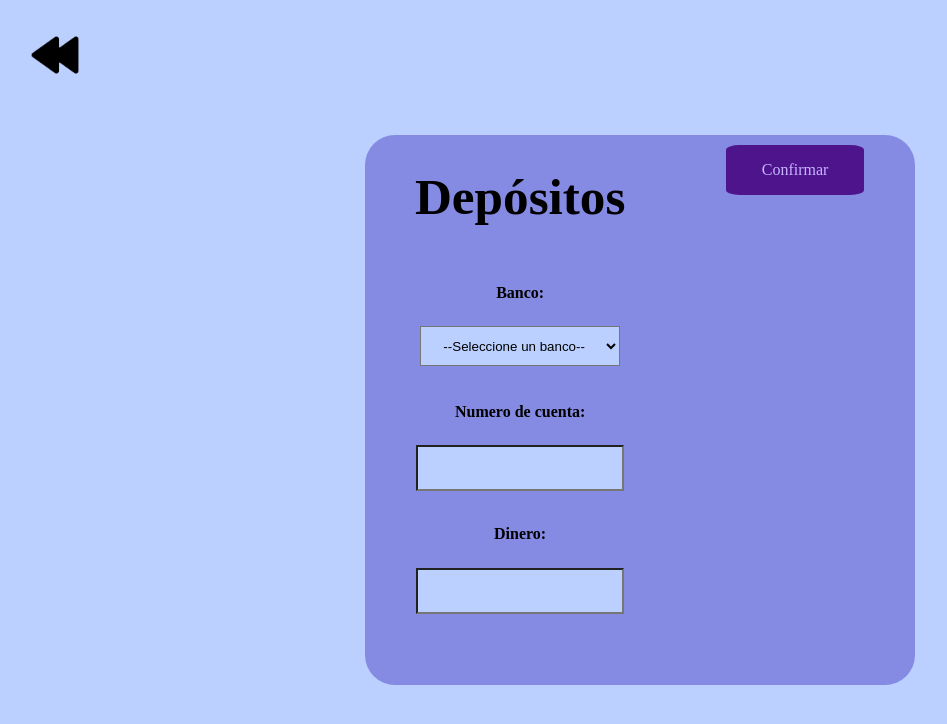
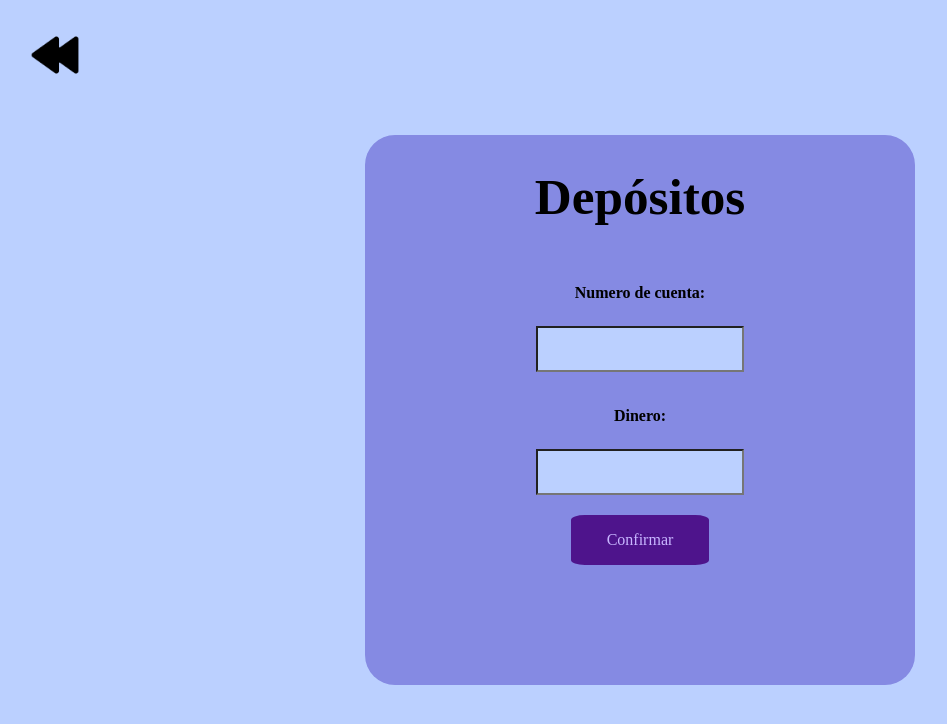
Before and after one commit to ZhantyDev/proyecto-web, a React (Vite) app in the folder front-proyecto/: page /depositos in a window 1280 px wide. Shown: the top 724 px of the page, without its empty margins (0-947 px from the left). Built offline with nearby package versions, Linux system fonts and the light colour scheme.

Commit message:
Mejora de interfaz de transacción: depósitos

```diff
--- a/front-proyecto/src/components/depositos/Depositos.jsx
+++ b/front-proyecto/src/components/depositos/Depositos.jsx
@@ -17,26 +17,6 @@ function Depositos(){
             <button className='btnRetroceder' onClick={()=>navigate('/home')}><img src={icon} className='icono'/></button>
             <div className = "cuadrado">
                 <h1>Depósitos</h1>
-        <div id="banco">
-            <h4>Banco:</h4>
-            <select
-            name="banco"
-            className="item"
-            value={banco}
-            onChange={handleBancoChange}
-            >
-                <option value="">--Seleccione un banco--</option> {/* Opción predeterminada */}
-                <option value="banco1">Armandoestebanquito</option>
-                <option value="banco3">Banco Davivienda SA</option>
-                <option value="banco3">BBVA Colombia</option>
-                <option value="banco3">Banco AV Villas</option>
-                <option value="banco3">Banco Agrario</option>
-                <option value="banco3">Banco Popular</option>
-                <option value="banco3">Banco de Bogota</option>
-                <option value="banco2">Bancolombia</option>
-                <option value="banco3">NU</option>
-            </select>
-            </div>
                 <div id="cuenta">
                     <h4>Numero de cuenta:</h4>
                     <input type="number" name='numeroCuenta' className = 'item' />
@@ -46,7 +26,6 @@ function Depositos(){
                     <input type="text" name='dineroDepositado' className = 'item'/>
                 </div>
                 <button className = 'botonDeposito'>Confirmar</button>
-
             </div>
         </div>
         </>
```
Lines whose indentation alone changed are shown as unchanged.
